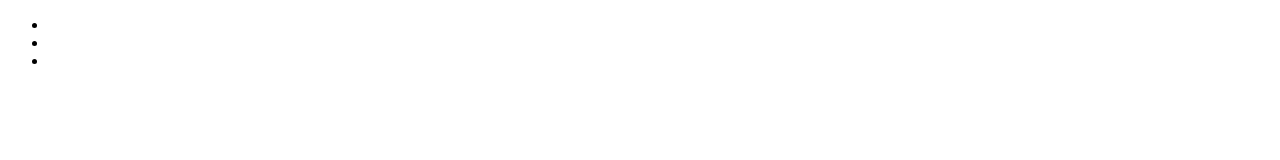
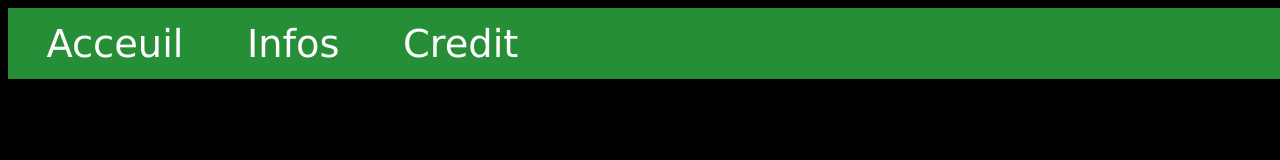
Before and after one commit to Miroredge/NDLI_2022, a plain HTML site: page Site/Templates/index.html in a window 1280 px wide. Drawn offline with Linux system fonts and the light colour scheme.

Commit message:
finish navbar frontend

```diff
--- a/Site/Templates/index.html
+++ b/Site/Templates/index.html
@@ -2,14 +2,15 @@
 <html lang="en">
 <head>
     <meta charset="UTF-8">
+    <link rel="stylesheet" href="style.css">
     <title></title>
 </head>
 <body>
     <div class="navbar">
         <ul>
-            <li></li>
-            <li></li>
-            <li></li>
+            <li>Acceuil</li>
+            <li>Infos</li>
+            <li>Credit</li>
         </ul>
     </div>
 
--- a/Site/Templates/style.css
+++ b/Site/Templates/style.css
@@ -4,5 +4,29 @@
  --lightgreen: #9ECDA6;
  --lightgrey: #C0BFBF;
  --darkgrey: #23282D;
- --bg: white;
+ --bg: black;
+ --nav-bg: var(--green);
+ --nav-fg: white;
 }
+
+body {
+    background-color: var(--bg);
+}
+
+
+.navbar ul {
+    list-style-type: none;
+    margin: 0;
+    padding: 1vw;
+    width: 100%;
+    background: var(--nav-bg);
+    color: var(--nav-fg);
+    font-size: 3vw;
+    font-family: Verdana;
+}
+
+.navbar ul li {
+    display: inline;
+    padding: 2vw;
+    border: none;
+}
```
Also changed, not shown: 2 other files.
